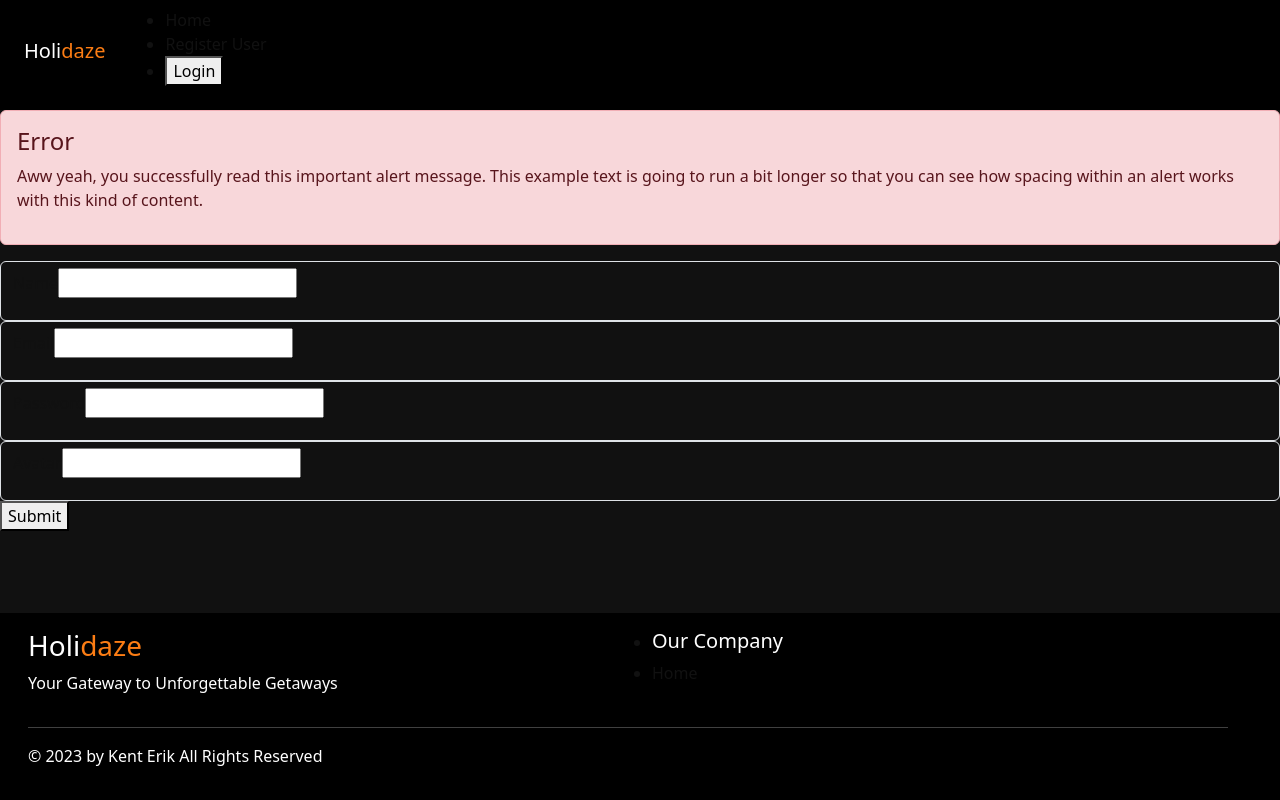
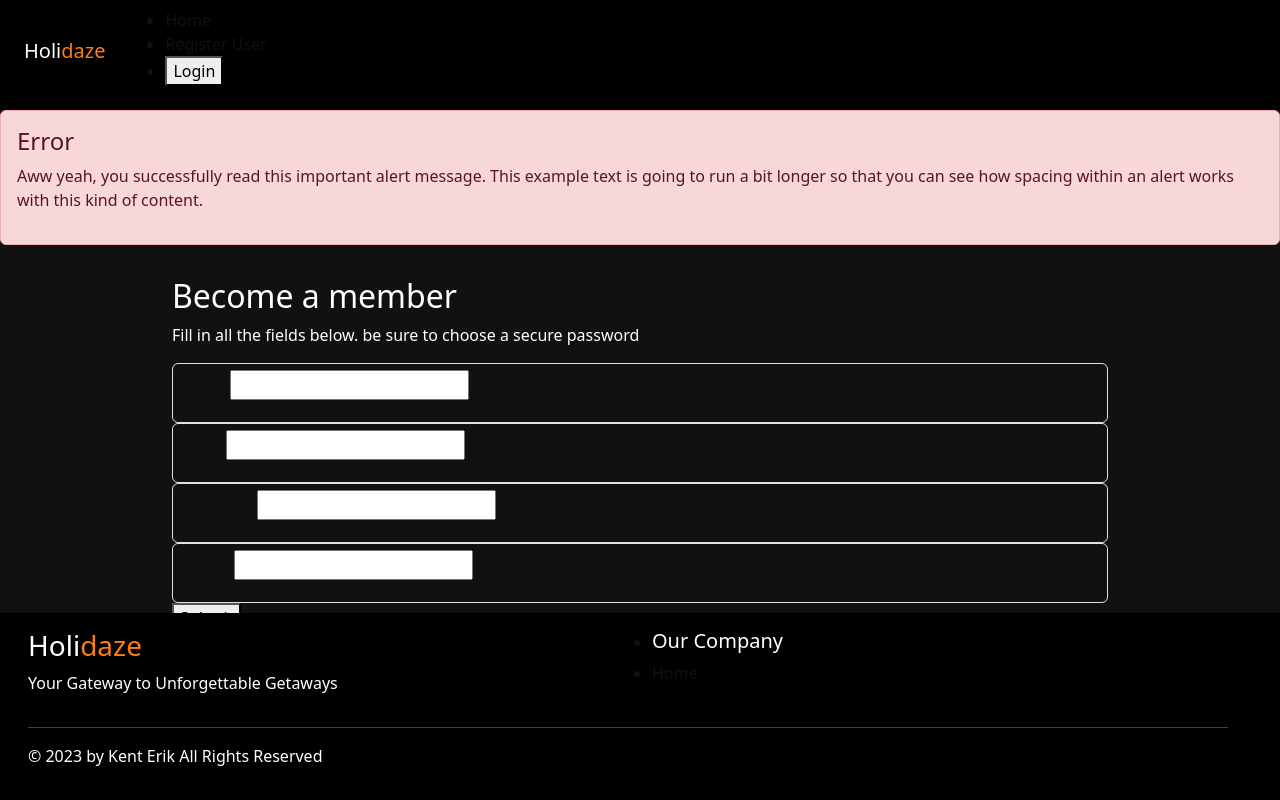
Before and after one commit to nexnic/holidaze_site, a React (Vite) app: page /register in a window 1280 px wide. Built offline with nearby package versions, Linux system fonts and the light colour scheme; no server answers.

Commit message:
fixing the page config

```diff
--- a/src/script/Pages/Register/RegisterPage.jsx
+++ b/src/script/Pages/Register/RegisterPage.jsx
@@ -2,8 +2,12 @@ import RegisterForm from "../../Components/Form/RegisterForm"
 
 function RegisterPage (){
     return (
-        <main>
-           <RegisterForm />
+        <main className="d-flex justify-content-center p-3">
+            <div className="w-75">
+                <h2 className="text-white">Become a member</h2>
+                <p className="text-white">Fill in all the fields below. be sure to choose a secure password</p>
+                <RegisterForm />
+            </div>
         </main>
     )
 }
```
